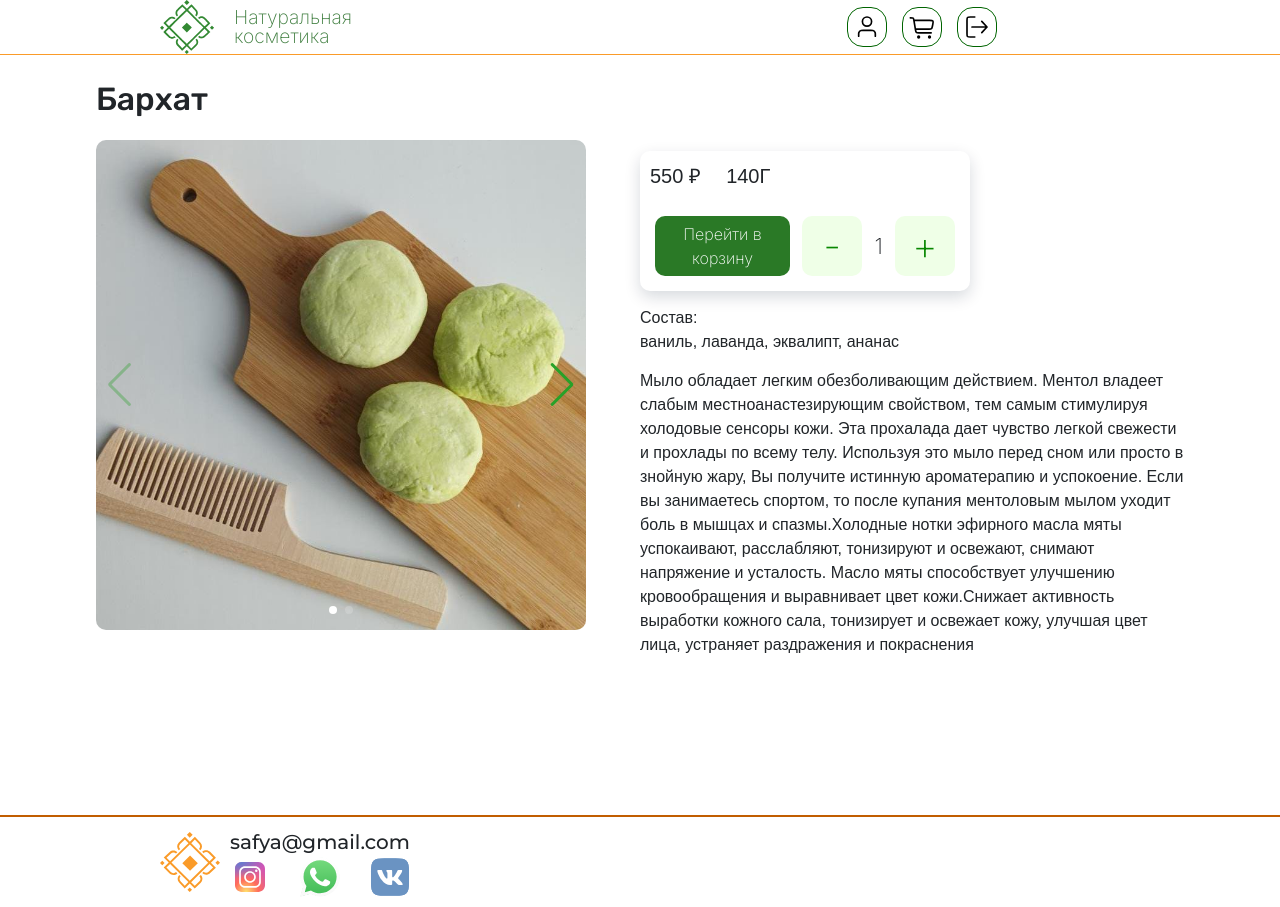
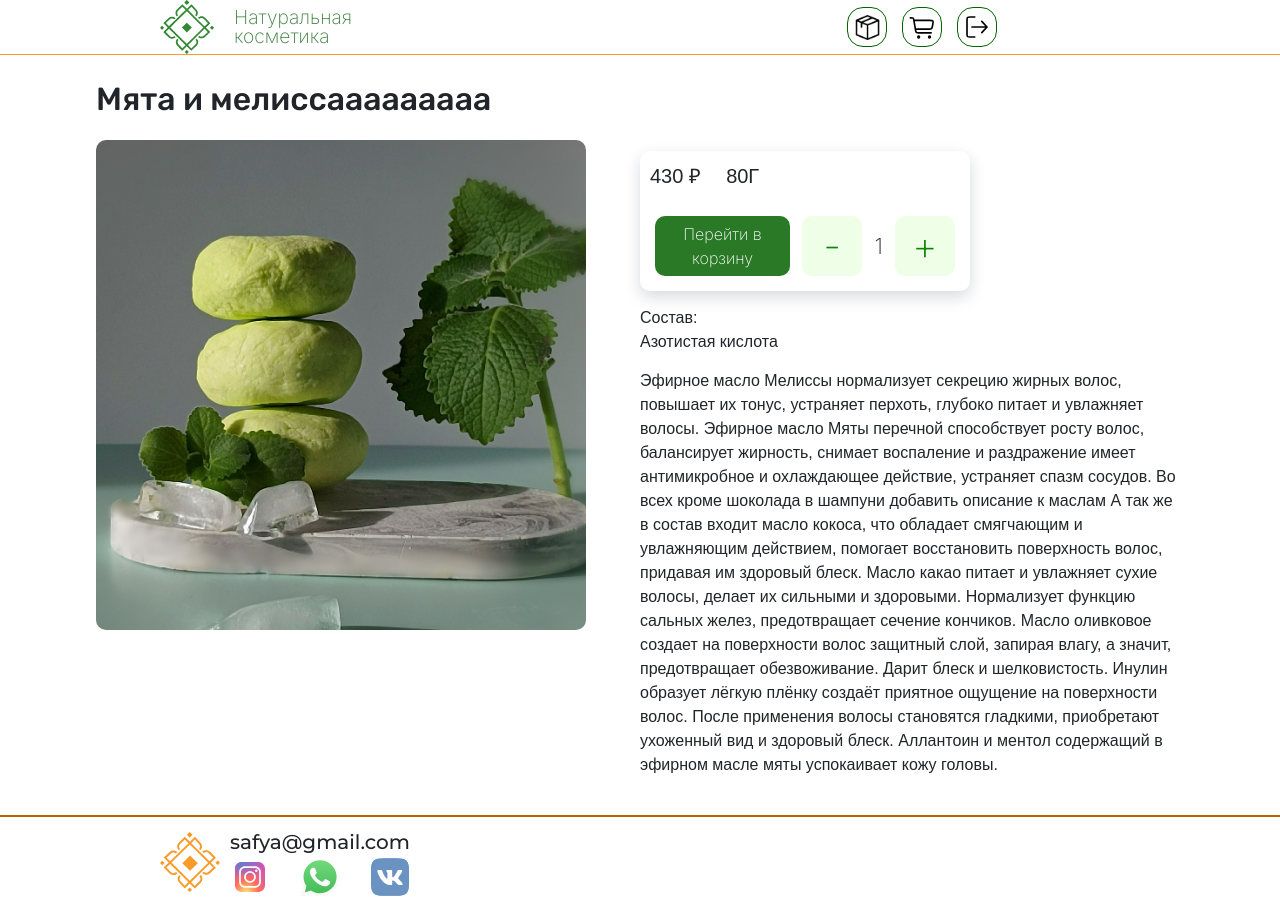
Before and after one commit to Banzaika/Safya-soapshop, a Django app: page /product/2 in a window 1280 px wide. Run offline with Django 4.2, Linux system fonts and the light colour scheme; a user stored in the database is signed in; data comes from the database, SQL or seed files in the repository; both versions use the stored data as it was after the commit; some libraries are stand-ins or nearby versions.

Commit message:
change profile icon into box in header.html

```diff
--- a/config/main/models.py
+++ b/config/main/models.py
@@ -13,9 +13,9 @@ class Category(models.Model):
         verbose_name_plural = "Категории"
 
 class ProductShots(models.Model):
-    name = models.CharField('Название', max_length=150)
+    name = models.CharField('Название', max_length=150, help_text='Если картинка по какой-то причине не загрузится, то выводится этот текст')
     image = models.ImageField(upload_to='product_shots/')
-    product = models.ForeignKey("Product", verbose_name="Товар", on_delete=models.CASCADE, blank=True, null=True)
+    product = models.ForeignKey("Product", verbose_name="Товар", related_name='shots', on_delete=models.CASCADE, blank=True, null=True)
 
     class Meta:
         verbose_name = 'Фотография товара'
--- a/config/main/views.py
+++ b/config/main/views.py
@@ -2,7 +2,7 @@ from django.shortcuts import render, redirect
 from django.http import JsonResponse
 from .models import Product
 from django.contrib.auth.decorators import login_required
-from .orm_questions import get_products_by_supergroup, get_product_ides_in_cart_of, increase_product, decrease_product, remove_product_from_cart, get_relation_in_cart_of, get_cart_of, get_products_in_cart_of
+from .orm_requests import get_products_by_supergroup, get_product_ides_in_cart_of, increase_product, decrease_product, remove_product_from_cart, get_relation_in_cart_of, get_cart_of, get_products_in_cart_of
 
 
 def home(request):
@@ -28,15 +28,19 @@ def category(request, slug):
 
 
 def product(request, id):
+    """Product card"""
     user = request.user
     product = Product.objects.get(id=id)
+
+    components = [component.name for component in product.components.all()]
+    components = ', '.join(components).capitalize()
     count_of_product_in_cart = 0
     product_in_cart = False
     if user.is_authenticated:
         product_in_cart = id in get_product_ides_in_cart_of(user)
         if product_in_cart:
             count_of_product_in_cart = get_relation_in_cart_of(user, id).amount
-    context = {'product_in_cart': product_in_cart, 'product': product, 'count_of_product_in_cart': count_of_product_in_cart}
+    context = {'product_in_cart': product_in_cart, 'product': product, 'count_of_product_in_cart': count_of_product_in_cart, "components": components}
     return render(request, "main/product.html", context)
 
 
--- a/config/static/css/main.css
+++ b/config/static/css/main.css
@@ -61,6 +61,11 @@ a {
 } */
 
 /* header2 */
+
+#box {
+    max-width: 25px;
+    max-height: 25px;
+}
 header {
     display: flex;
     justify-content: center;
@@ -387,11 +392,13 @@ footer {
     font-size: 18px;
     font-family: "Inter", sans-serif;
     padding-left: 3%;
+    width: 70%;
 }
 .product-price {
     font-size: 18px;
     font-family: 'Inter', sans-serif;
     padding-right: 3%;
+    width: 30%;
 }
 
 .side-info {
@@ -415,7 +422,7 @@ footer {
 
 .optional-cat-title {
     padding: 5% 3% 0 3%;
-    font-size: 20px;
+    font-size: 14px;
     float: left;
     font-family: 'Inter', sans-serif;
 }
--- a/config/templates/include/header2.html
+++ b/config/templates/include/header2.html
@@ -13,7 +13,7 @@
                 <a href="{% url 'account_logout' %}"><img class="icon" src="{% static 'img/exit.svg' %}"></a> -->
                 <a href="">
                     <div class="icon">
-                        <img class="profile-icon" src="{% static 'img/profile.svg' %}">
+                        <img class="profile-icon" src="{% static 'img/box.png' %}" id='box'>
                     </div>
                 </a>
                 <a href="{% url 'cart' %}">
--- a/config/templates/main/cart.html
+++ b/config/templates/main/cart.html
@@ -20,9 +20,9 @@
                 {% for relation in relations %}
                 <div class="product-block-in-cart" id="product-block-{{ relation.product.id }}">
                     <div class="product-block-wrapper">
-                        <input onclick="check(this, {{ relation.product.id }});" type="checkbox" id="{{ relation.product.id }}" name="boo">
+                        <input onclick="check(this, {{ relation.product.id }});" type="checkbox" id="{{ relation.product.id }}" value = {{ relation.id }} name="boo">
                         <label class="product-label" for="{{ relation.product.id }}"></label>
-                        <div class="img-wrapper"><img class="product-preview-in-cart" src="{{ relation.product.poster.url }}"></div>
+                        <div onclick="location.href = '{{ relation.product.get_absolute_url }}'" class="img-wrapper"><img class="product-preview-in-cart" src="{{ relation.product.poster.url }}"></div>
                         <div class="common-info">
                             <div class="name-weight-delete">
                                 <div class="name-weight">
@@ -51,7 +51,7 @@
                         <span class="common-price-txt">Общая стоимость</span>
                         <span class="common-price-with-ruble"><span class="common-price">0</span><span class="ruble-symbol">₽</span></span>
                     </div>
-                    <button class="go2checkout">Перейти к оформлению</button>
+                    <button onclick="checkout({{ csrf_token }});" class="go2checkout">Перейти к оформлению</button>
                     <span class='need2select'>Выберите товары, чтобы перейти к оформлению</span>
                 </div>
             </div>
--- a/config/templates/main/product.html
+++ b/config/templates/main/product.html
@@ -2,12 +2,14 @@
 {% block content %}
     <div class="product-wrapper">
         <div class="product-review">
-            <span class="title-in-card">Бархат</span>
+            <span class="title-in-card">{{ product.name }}</span>
             <div class="slider-wrapper">
                 <div class="swiper mySwiper">
                     <div class="swiper-wrapper">
-                        <div class="swiper-slide"><img class="product-img" src="{% static 'img/product-preview.jpeg' %}"></div>
-                        <div class="swiper-slide"><img class="product-img" src="{% static 'img/product-preview.jpeg' %}"></div>
+                        <div class="swiper-slide"><img class="product-img" src="{{ product.poster.url }}"></div>
+                        {% for shot in product.shots.all %}
+                            <div class="swiper-slide"><img class="product-img" src="{{ shot.image.url }}" alt="{{ shot.name }}"></div>
+                        {% endfor %}
                     </div>
                     <div class="swiper-pagination"></div>
                 </div>
@@ -18,33 +20,30 @@
         <div class="product-full-info">
             <div class="main-info">
                 <div class="quantitative-info">
-                    <span class="price">550 ₽</span>
-                    <span class="mass">140Г</span>
+                    <span class="price">{{ product.price }} ₽</span>
+                    <span class="mass">{{ product.weight }}Г</span>
                 </div>
                 <div class="add2cart-buttons">
                     {% if product_in_cart %}
                         <button style="display:none;" onclick="add2cart({{ product.id }}, '{{ csrf_token }}');" class="add2cart-in-productcard">Добавить в корзину</button>
 
-                        <button class="go2cart">Перейти в корзину</button>
+                        <button onclick="location.href = {% url 'cart' %};" class="go2cart">Перейти в корзину</button>
                         <button onclick="minus({{ product.id }}, '{{ csrf_token }}');" class="minus">-</button>
                         <span class="count-of-product-in-cart">{{ count_of_product_in_cart }}</span>
                         <button onclick="plus({{ product.id }}, '{{ csrf_token }}');" class="plus">+</button>
                     {% else %}
                         <button onclick="add2cart({{ product.id }}, '{{ csrf_token }}');" class="add2cart-in-productcard">Добавить в корзину</button>
 
-                        <button style="display:none;" class="go2cart">Перейти в корзину</button>
+                        <button onclick="location.href = {% url 'cart' %};" style="display:none;" class="go2cart">Перейти в корзину</button>
                         <button style="display:none;" onclick="minus({{ product.id }}, '{{ csrf_token }}');" class="minus">-</button>
-                        <span style="display:none;" class="count-of-product-in-cart">1</span>
+                        <span style="display:none;" class="count-of-product-in-cart">{{ count_of_product_in_cart }}</span>
                         <button onclick="plus({{ product.id }}, '{{ csrf_token }}');" style="display:none;" class="plus">+</button>
                     {% endif %}
                 </div>
             </div>
             <div class="txt-info-in-product-card">
-                <span class="components">Состав:<br>ваниль, лаванда, эквалипт, ананас</span>
-                <span class="description">Мыло обладает легким обезболивающим действием.
-                    Ментол владеет слабым местноанастезирующим свойством, тем самым стимулируя холодовые сенсоры кожи. Эта прохалада  дает чувство легкой свежести и прохлады по всему телу. Используя это мыло перед сном или просто в знойную жару, Вы получите истинную ароматерапию и успокоение.
-                    Если вы занимаетесь спортом, то после купания ментоловым мылом уходит боль в мышцах и спазмы.Холодные нотки эфирного масла мяты успокаивают, расслабляют, тонизируют и освежают, снимают напряжение и усталость.
-                    Масло мяты способствует улучшению кровообращения и выравнивает цвет кожи.Снижает активность выработки кожного сала, тонизирует и освежает кожу, улучшая цвет лица, устраняет раздражения и покраснения</span>
+                <span class="components">Состав:<br>{{ components }}</span>
+                <span class="description">{{ product.description }}</span>
             </div>
         </div>
     </div>
```
Also changed, not shown: config/static/js/for-cart.js (+23 -0 lines), config/db.sqlite3, config/main/migrations/0008_alter_productshots_product.py (added), config/main/orm_requests.py (renamed from config/main/orm_questions.py), config/static/img/box.png (added).
